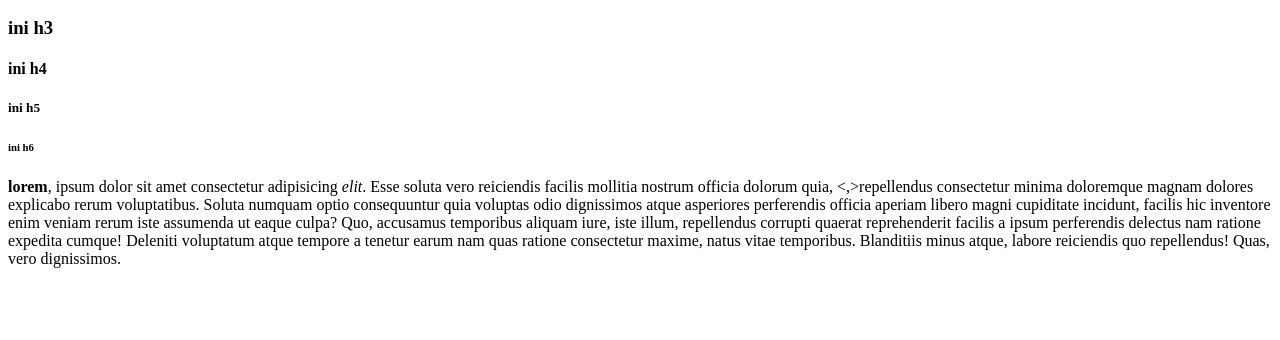
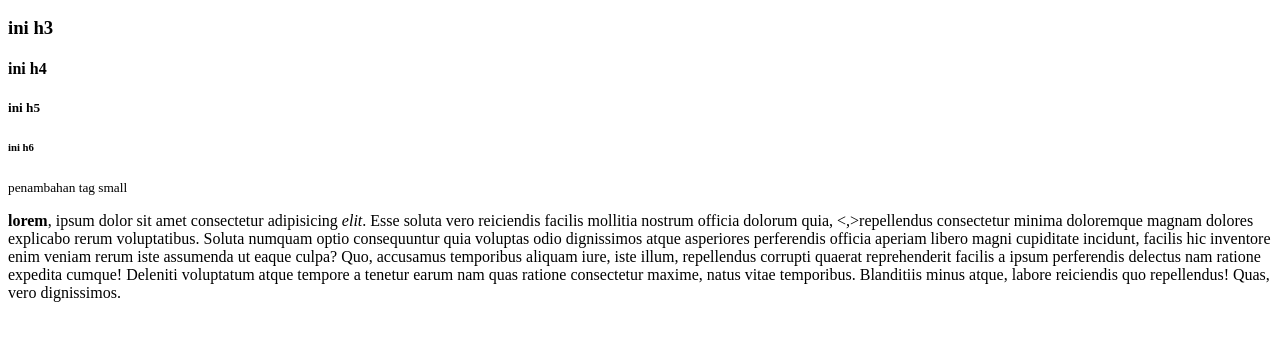
Before and after one commit to Axwdy/HTML-latihan1, a plain HTML site: page index.html in a window 1280 px wide. Shown: the part 110-450 px from the top of the page. Drawn offline with Linux system fonts and the light colour scheme.

Commit message:
menambahkan tag small

```diff
--- a/index.html
+++ b/index.html
@@ -16,6 +16,7 @@
     <h4>ini h4</h4>
     <h5>ini h5</h5>
     <h6>ini h6</h6>
+    <small>penambahan tag small</small>
     <!-- membuat paragraf -->
     <p>
         <b>lorem</b>, ipsum dolor sit amet consectetur adipisicing <i>elit</i>. Esse soluta vero reiciendis facilis
```
